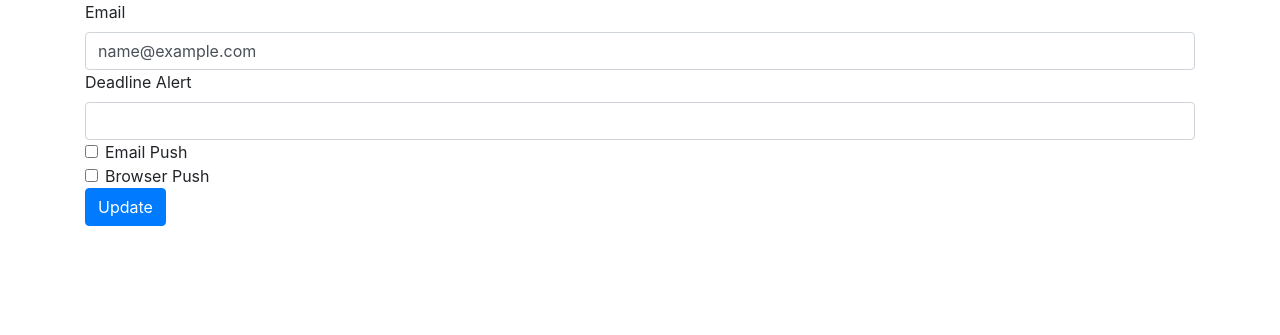
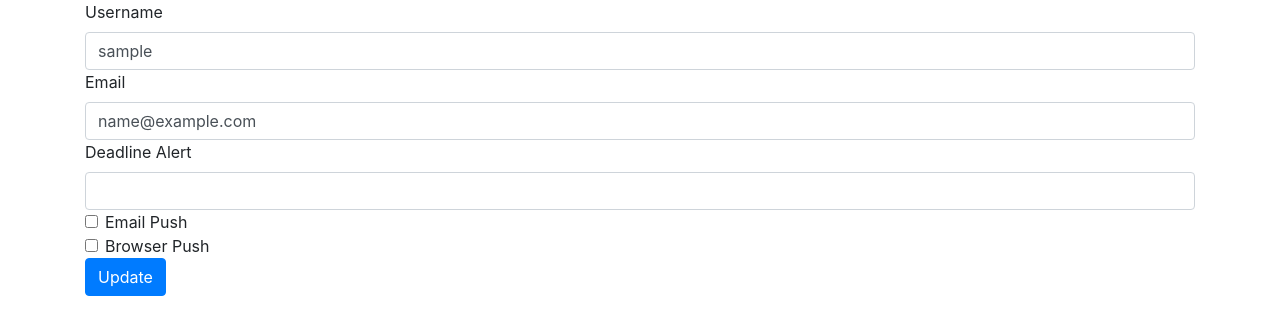
Before and after one commit to edgeryders/dynalist_companion, a Flask app: page /settings in a window 1280 px wide. Shown: the part 56-391 px from the top of the page. Run offline with Flask 2, Linux system fonts and the light colour scheme; the visitor is signed in with stand-in values (Sample User, id 1); data comes from the database, SQL or seed files in the repository; parts of the project's set-up code (start-up, migrations or seed data) failed here and were passed over; some libraries are stand-ins or nearby versions.

Commit message:
Added username change support in settings screen. This closes #54

```diff
--- a/app/forms.py
+++ b/app/forms.py
@@ -2,7 +2,8 @@ from flask_wtf import FlaskForm
 from wtforms import StringField, PasswordField, SubmitField, BooleanField, IntegerField
 from wtforms.validators import DataRequired, Length, EqualTo, ValidationError
 from wtforms.fields.html5 import EmailField
-from . import models, config
+from . models import Users
+from . import config
 
 
 class RegistrationForm(FlaskForm):
@@ -18,12 +19,12 @@ class RegistrationForm(FlaskForm):
     submit = SubmitField('Sign Up')
 
     def validate_username(self, username):
-        user = models.Users.query.filter_by(username=username.data).first()
+        user = Users.query.filter_by(username=username.data).first()
         if user:
             raise ValidationError('Username already taken.')
 
     def validate_email(self, email):
-        email = models.Users.query.filter_by(email=email.data).first()
+        email = Users.query.filter_by(email=email.data).first()
         if email:
             raise ValidationError('Email address already exists.')
 
@@ -34,15 +35,27 @@ class RegistrationForm(FlaskForm):
 
 
 class LoginForm(FlaskForm):
-    username = StringField('Username', validators=[DataRequired()], render_kw={"placeholder":"Username", "autofocus": True})
+    username = StringField('Username', validators=[DataRequired()],
+                           render_kw={"placeholder":"Username", "autofocus": True})
     password = PasswordField('Password', validators=[DataRequired()], render_kw={"placeholder":"Password"})
     remember = BooleanField('Remember Login')
     submit = SubmitField('Login')
 
 
 class SettingsForm(FlaskForm):
+    username = StringField('Username', validators=[DataRequired()])
     push_web = BooleanField('Browser Push')
     push_email = BooleanField('Email Push')
     email = EmailField('Email', validators=[DataRequired()])
     alert_deadline = IntegerField('Deadline Alert')
     submit = SubmitField('Update')
+
+    def validate_username(self, username):
+        user = Users.query.filter_by(username=username.data).first()
+        if user:
+            raise ValidationError('Username already exists. Please choose different one.')
+
+    def validate_email(self, email):
+        email = Users.query.filter_by(email=email.data).first()
+        if email:
+            raise ValidationError('Email address already exist. Please choose different one.')
--- a/app/routes.py
+++ b/app/routes.py
@@ -11,7 +11,7 @@ def index():
     if username:
         users = Users.query.filter(Users.username != username).all()
         taskinfo = deadlines(username)
-        return render_template('index.html', title='Home', users = users, taskinfo = taskinfo)
+        return render_template('index.html', title='Home', users=users, taskinfo=taskinfo)
     else:
         return redirect(url_for('login'))
 
@@ -44,19 +44,23 @@ def register():
 
 @app.route('/settings', methods=['GET', 'POST'])
 def settings():
+
     form = SettingsForm()
     user_logged = session.get('username')
     if user_logged:
         get_user = Users.query.filter_by(username=user_logged).first()
 
         if form.validate_on_submit():
+            get_user.username = form.username.data
             get_user.email = form.email.data
             get_user.alert_deadline = form.alert_deadline.data if form.alert_deadline.data else '1'
             get_user.push_email = '1' if form.push_email.data else '0'
             get_user.push_web = '1' if form.push_web.data else '0'
             db.session.commit()
+            session['username'] = form.username.data
             flash('Settings updated', 'success')
         else:
+            form.username.data = get_user.username
             form.email.data = get_user.email
             form.push_email.data = get_user.push_email
             form.push_web.data = get_user.push_web
--- a/app/templates/settings.html
+++ b/app/templates/settings.html
@@ -35,8 +35,31 @@
 <div class="form-group">
     {{ form.hidden_tag() }}
 
+    {{ form.username.label }}
+    {% if form.username.errors %}
+                 {{ form.username(class="form-control is-invalid") }}
+                 <div class="invalid-feedback">
+                 {% for error in form.username.errors %}
+                     <span>{{ error }}</span>
+                     </div>
+
+                 {% endfor %}
+             {% else %}
+                 {{ form.username(class="form-control") }}
+             {% endif %}
+
     {{ form.email.label }}
-    {{ form.email(class="form-control") }}
+    {% if form.email.errors %}
+                 {{ form.email(class="form-control is-invalid") }}
+                 <div class="invalid-feedback">
+                 {% for error in form.email.errors %}
+                     <span>{{ error }}</span>
+                     </div>
+
+                 {% endfor %}
+             {% else %}
+                 {{ form.email(class="form-control") }}
+             {% endif %}
 
     {{ form.alert_deadline.label }}
     {{ form.alert_deadline(class="form-control") }}
```
Also changed, not shown: notify/logger.py (deleted, +0 -25 lines), resources/tags.json (deleted, +0 -12 lines), resources/tags_import.py (deleted, +0 -14 lines).
